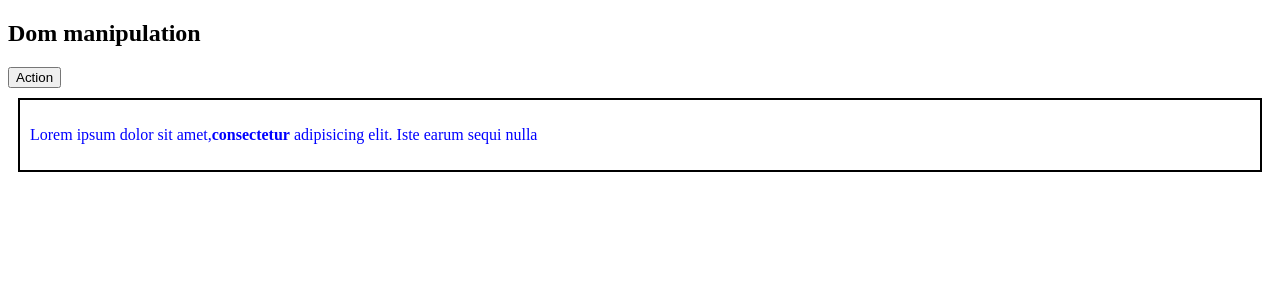
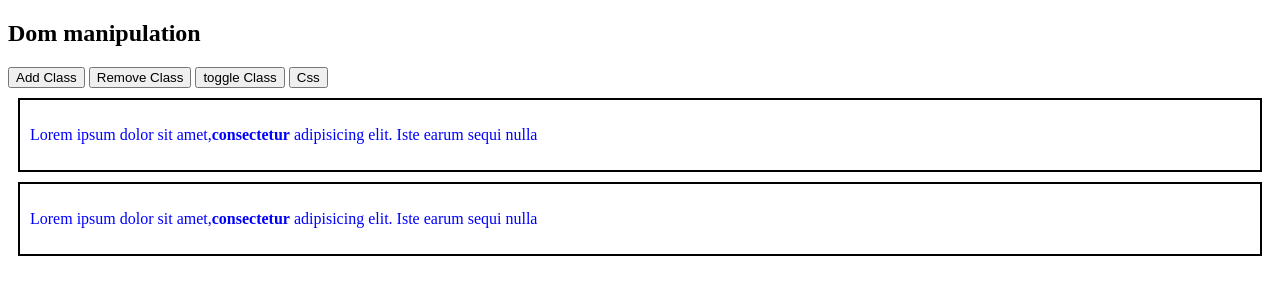
Before and after one commit to Ashtonenglish3/j-query, a plain HTML site: page Dom manipulation/index.html in a window 1280 px wide. Drawn offline with Linux system fonts and the light colour scheme.

Commit message:
added more text

```diff
--- a/Dom manipulation/index.html
+++ b/Dom manipulation/index.html
@@ -11,10 +11,17 @@
     <!-- <button  id="btn2">button 2</button>
     <button id="btn3">Animate</button> -->
     <h2>Dom manipulation</h2>
-    <button  id="btn1">Action</button>
+    <button  id="btn1">Add Class</button>
+    <button  id="btn2">Remove Class</button>
+    <button  id="btn3">toggle Class</button>
+    <button  id="btn4">Css</button>
+
 
     <div id="firstdive" class="mydiv">
-        <p id="p1">Lorem ipsum dolor sit amet,<b>consectetur</b>  adipisicing elit. Iste earum sequi nulla</p>
+        <p id="p1" class="p1class" value="">Lorem ipsum dolor sit amet,<b>consectetur</b>  adipisicing elit. Iste earum sequi nulla</p>
+    </div>
+    <div id="div2" class="mydiv">
+        <p id="p2" class="plclass" value="hello world">Lorem ipsum dolor sit amet,<b>consectetur</b>  adipisicing elit. Iste earum sequi nulla</p>
     </div>
 
     <!-- jQuery contains powerful methods for changing and manipulating HTML elements and attributes.
@@ -25,6 +32,11 @@
     html() - Sets or returns the content of selected elements (including HTML markup)
     val() - Sets or returns the value of form fields
     attr() - method is used to get attribute values. -->
+    <!-- Three simple, but useful, jQuery methods for DOM manipulation are:
+addClass() - Adds one or more classes to the selected elements
+removeClass() - Removes one or more classes from the selected elements
+toggleClass() - Toggles between adding/removing classes from the selected elements
+css() - Sets or returns the style attribute -->
 </body>
 <script src="js/jquery.js"></script>
 <script>
```
